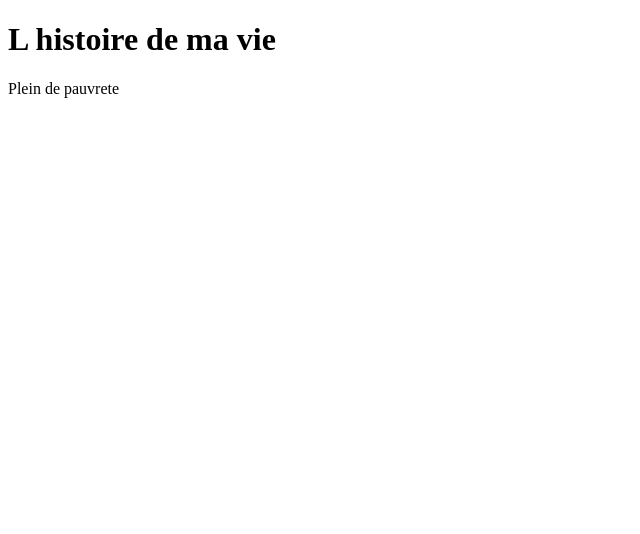
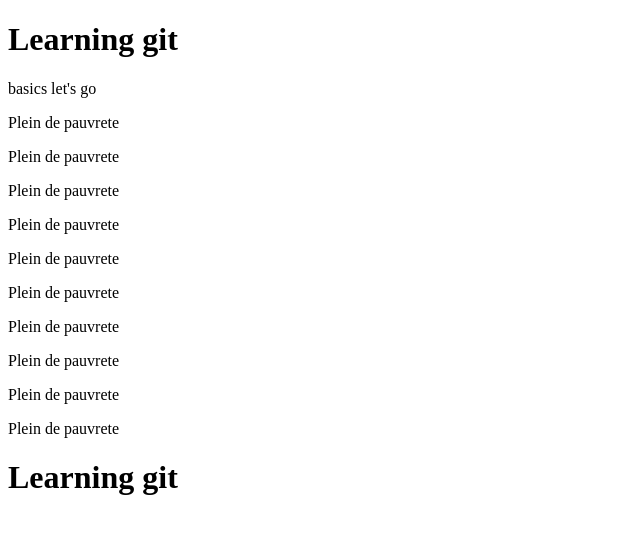
Before and after one commit to valentinatson/HTML-CSS-SASS, a plain HTML site: page exoBranch/index2.html in a window 1280 px wide. Shown: the whole page, without its empty margins (0-640 px from the left). Drawn offline with Linux system fonts and the light colour scheme.

Commit message:
assist2 main

```diff
--- a/exoBranch/index2.html
+++ b/exoBranch/index2.html
@@ -3,12 +3,21 @@
 <head>
     <meta charset="UTF-8">
     <meta name="viewport" content="width=device-width, initial-scale=1.0">
-    <title>Zoro</title>
+    <title>Document</title>
 </head>
 <body>
-    <div>
-        <h1>L histoire de ma vie</h1>
-        <p>Plein de pauvrete</p>
-    </div>
+    <h1>Learning git</h1>
+    <p>basics let's go</p>
+    <p>Plein de pauvrete</p>
+    <p>Plein de pauvrete</p>
+    <p>Plein de pauvrete</p>
+    <p>Plein de pauvrete</p>
+    <p>Plein de pauvrete</p>
+    <p>Plein de pauvrete</p>
+    <p>Plein de pauvrete</p>
+    <p>Plein de pauvrete</p>
+    <p>Plein de pauvrete</p>
+    <p>Plein de pauvrete</p>
+    <h1>Learning git</h1>
 </body>
 </html>
```
